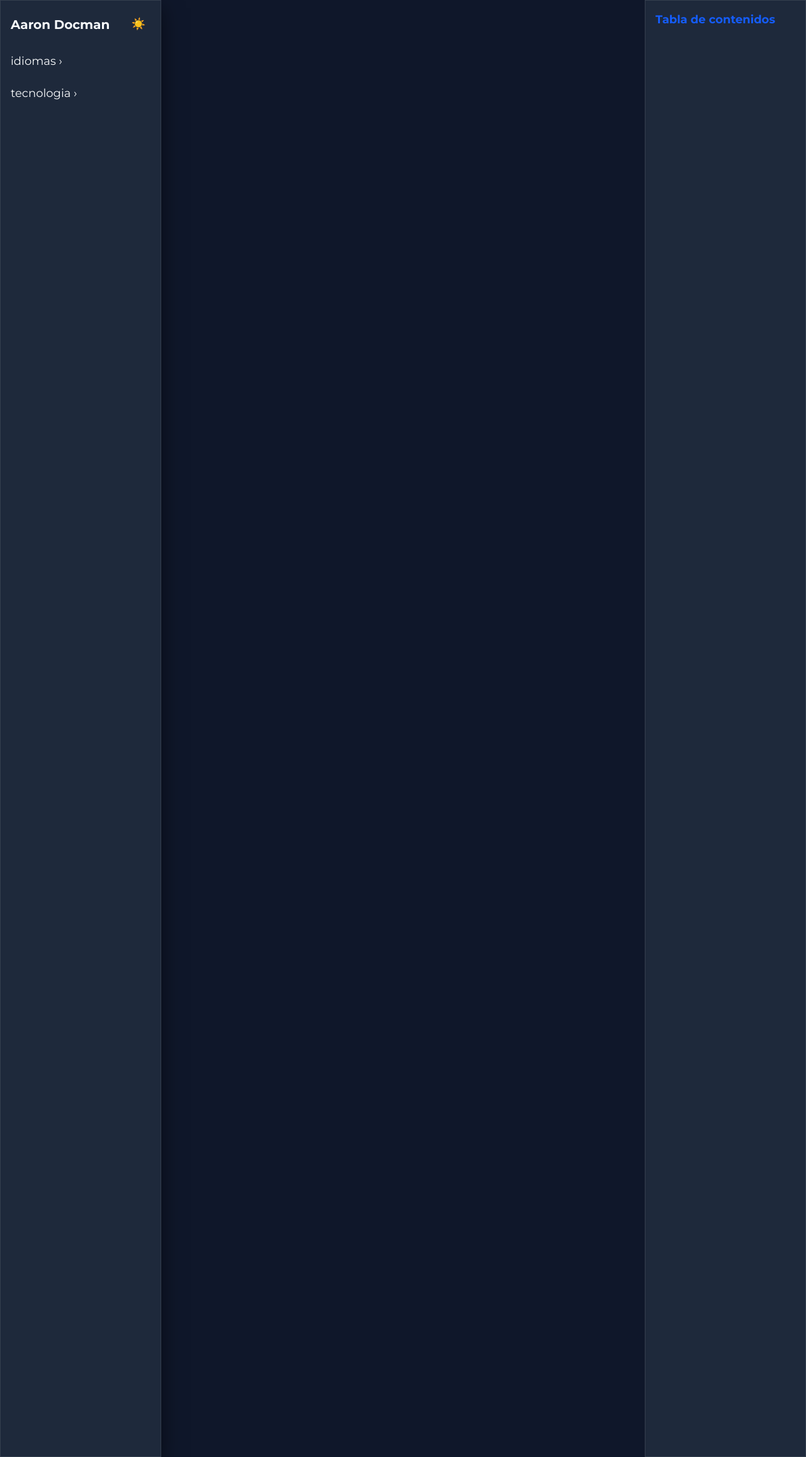
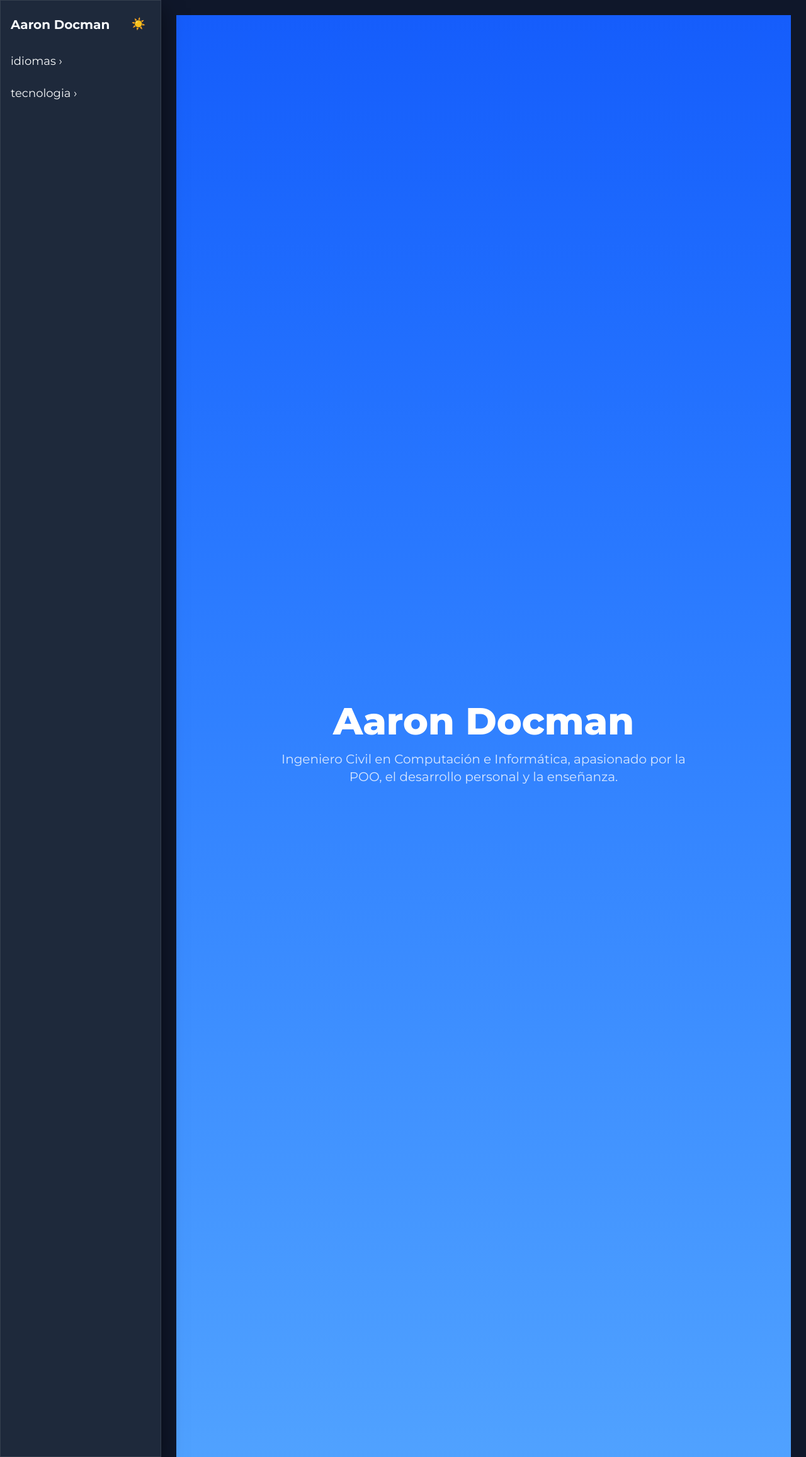
Before and after one commit to adocman/adocman.github.io, a Jekyll site: the page built from index.markdown, in a window 1280 px wide. Shown: the whole page at 63% size. Built offline with Jekyll 4.4.1, drawn with Linux system fonts in a browser that asks for light colours.

Commit message:
actualizado landing page.

```diff
--- a/_layouts/default.html
+++ b/_layouts/default.html
@@ -56,7 +56,9 @@
   <!-- SIDEBAR escritorio (izquierda) -->
   <aside class="hidden md:block w-64 bg-sidebar border-r overflow-auto">
     <div class="p-4 flex items-center justify-between">
-      <span class="font-bold text-xl text-slate-50">Aaron Docman</span>
+      <span class="font-bold text-xl text-slate-50">
+        <a href="{{ '/' | relative_url }}">{{ site.title }}</a>
+      </span>
       <button class="theme-toggle p-2 text-slate-50 focus:outline-none">🌙</button>
     </div>
     <ul class="px-2 space-y-2 text-slate-50">
@@ -82,6 +84,7 @@
     {{ content }}
   </main>
 
+  {% if page.layout == "post" %}
     <!-- TOC Sidebar (derecha, desktop-only) -->
     <aside id="toc" class="hidden lg:block w-64 bg-sidebar border-l overflow-auto p-4">
       <div class="font-bold text-lg mb-4 text-blue-600">Tabla de contenidos</div>
@@ -89,6 +92,7 @@
         <ul id="toc-list" class="space-y-2 text-slate-50"></ul>
       </nav>
     </aside>
+  {% endif %}
 
   <!-- SUBIR -->
   <button id="back-to-top" class="hidden fixed bottom-4 right-4 bg-blue-600 text-white p-3 rounded-full shadow-lg">Subir</button>
--- /dev/null
+++ b/_layouts/index.html
@@ -0,0 +1,50 @@
+---
+layout: default
+permalink: /
+---
+<main id="landing" class="flex-1 overflow-auto">
+
+  <!-- Hero Section -->
+  <section
+    class="flex items-center justify-center h-screen bg-gradient-to-b from-blue-600 to-blue-400 text-center px-4">
+    <div>
+      <h1 class="text-6xl font-extrabold text-white mb-4">Aaron Docman</h1>
+      <p class="text-xl text-white/80 max-w-2xl mx-auto">
+        Ingeniero Civil en Computación e Informática, apasionado por la POO, el desarrollo personal y la enseñanza.
+      </p>
+    </div>
+  </section>
+
+  <!-- Grid de Categorías -->
+  <section class="py-16 bg-white">
+    <h2 class="text-3xl font-bold mb-8 text-center text-gray-900">Categorías</h2>
+    <div class="max-w-6xl mx-auto grid grid-cols-1 sm:grid-cols-2 lg:grid-cols-3 gap-6 px-4">
+      {% for category in site.categories %}
+        <a href="{{ '/categorias/' | append: category[0] | slugify | append:'/' }}"
+           class="p-6 bg-gray-100 hover:bg-gray-200 transition rounded-lg">
+          <h3 class="text-xl font-semibold text-gray-900 capitalize">{{ category[0] }}</h3>
+          <p class="mt-2 text-gray-700">{{ category[1] | size }} posts</p>
+        </a>
+      {% endfor %}
+    </div>
+  </section>
+
+  <!-- Lista de Posts -->
+  <section class="py-16 bg-gray-50">
+    <h2 class="text-3xl font-bold mb-8 text-center text-gray-900">Últimos Posts</h2>
+    <div class="max-w-4xl mx-auto space-y-8 px-4">
+      {% for post in site.posts limit:5 %}
+        <article class="p-6 bg-white shadow-sm rounded-lg transition hover:shadow-lg">
+          <h3 class="text-2xl font-bold mb-2">
+            <a href="{{ post.url }}" class="hover:underline">{{ post.title }}</a>
+          </h3>
+          <p class="text-sm text-gray-500 mb-4">
+            {{ post.date | date: "%B %d, %Y" }} · {{ post.reading_time }}
+          </p>
+          <p class="text-gray-700">{{ post.excerpt }}</p>
+        </article>
+      {% endfor %}
+    </div>
+  </section>
+
+</main>
--- a/index.markdown
+++ b/index.markdown
@@ -1,4 +1,4 @@
 ---
-layout: default
+layout: index
 title: "Inicio"
 ---
```
Lines whose indentation alone changed are shown as unchanged.
